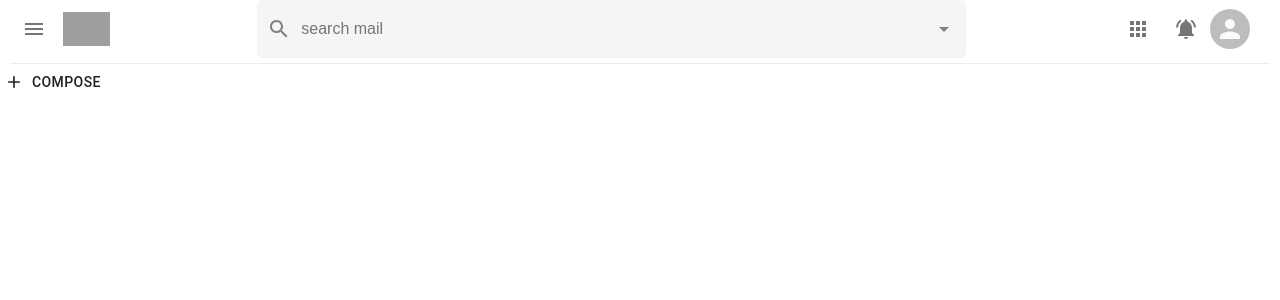
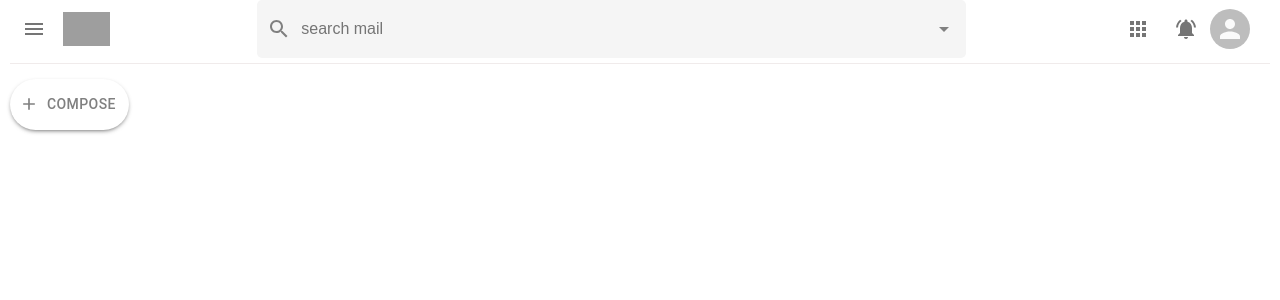
Before and after one commit to SammedSankonatti/gmail-frontend, a React (Create React App) app: page / in a window 1280 px wide. Shown: the top 300 px of the page. Built offline with nearby package versions, Linux system fonts and the light colour scheme; grey boxes are pictures that could not be loaded.

Commit message:
This makes the entire compose button looks very good

```diff
--- a/src/Sidebar.css
+++ b/src/Sidebar.css
@@ -0,0 +1,9 @@
+.sidebar__compose{
+    margin-left: 10px !important;
+    margin-top: 15px !important;
+    margin-bottom: 15px !important;
+    padding: 13px !important;
+    color: gray !important;
+    box-shadow: 0 2px 5px -2px rgba(0,0,0,0.75);
+    border-radius: 30px !important;
+}
```
